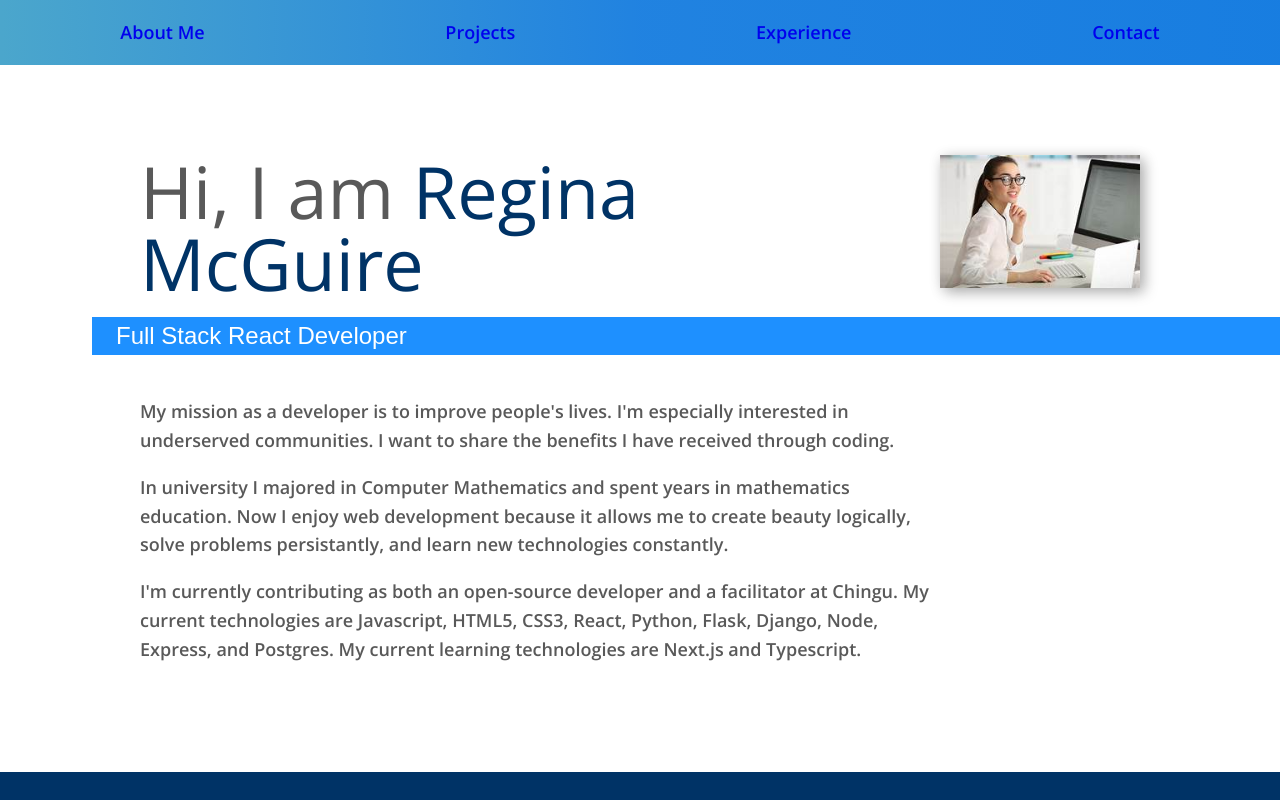
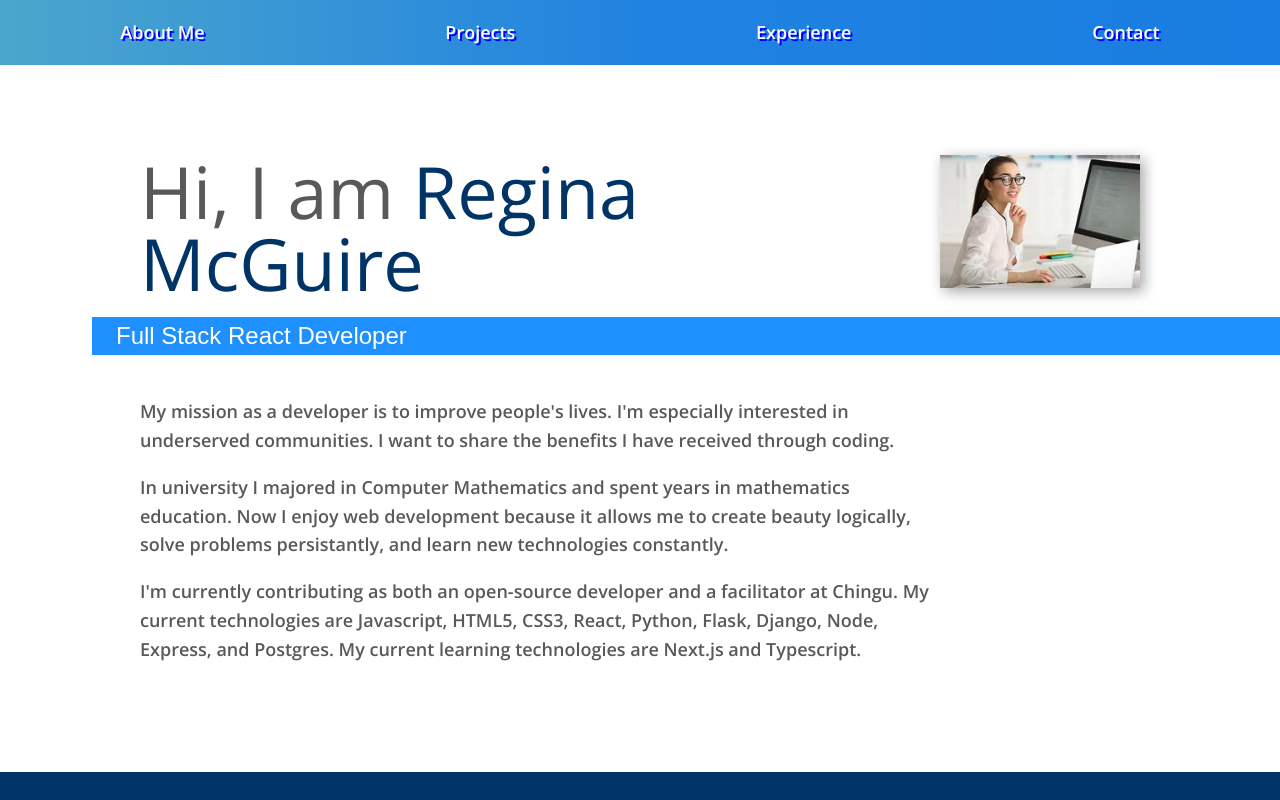
Before and after one commit to rmcguire6/react-portfolio, a React (Create React App) app: page / in a window 1280 px wide. Shown: the top 800 px of the page. Built offline with nearby package versions, Linux system fonts and the light colour scheme.

Commit message:
Change NavBar text styling

```diff
--- a/src/styles/_layout.scss
+++ b/src/styles/_layout.scss
@@ -206,9 +206,10 @@
     rgba(43, 76, 102, 0.2),
     rgba(0, 51, 102, 0.2)
   );
-  color: var(--clr-light);
 }
 .nav__link {
+  color: var(--clr-light);
+  text-shadow: var(--ts);
   text-decoration: none;
   font-size: 1em;
   font-weight: bold;
```
